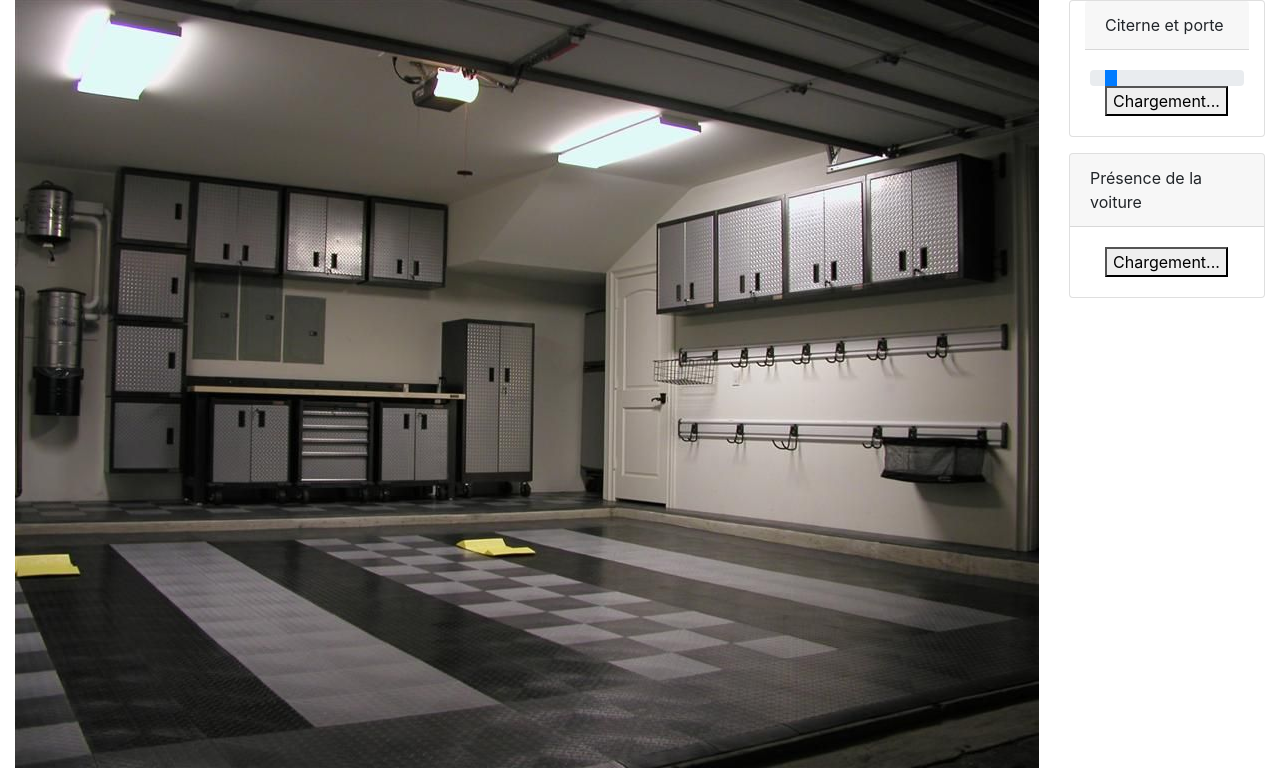
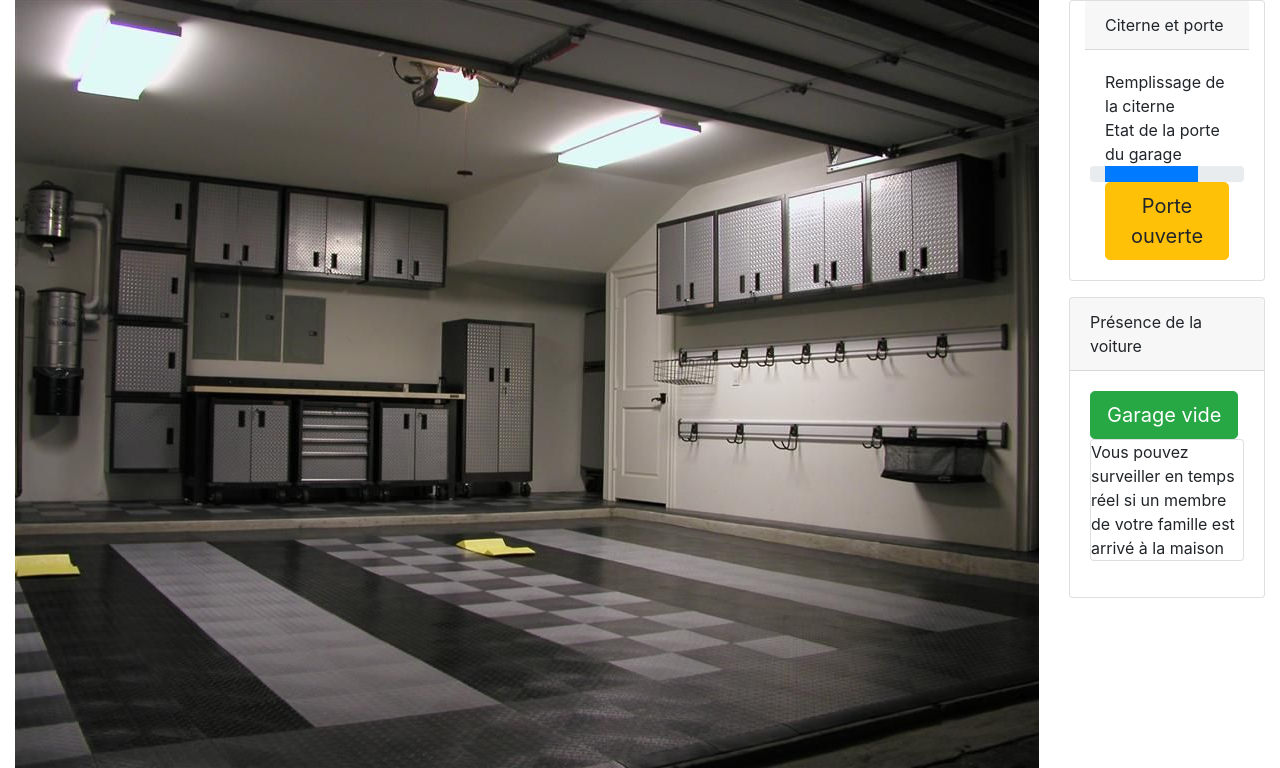
Before and after one commit to FaridAF276/smartbuildingfinal, a PHP site: page /pages/garage.php in a window 1280 px wide. Shown: the part 56-824 px from the top of the page. Run offline with PHP 8.4, Linux system fonts and the light colour scheme; some libraries are stand-ins or nearby versions.

Commit message:
amélioration garage

```diff
--- a/pages/garage.php
+++ b/pages/garage.php
@@ -39,6 +39,10 @@
                             </div>
                             <div class="card-body">
                                 <div class="row">
+                                    <div class="col ">Remplissage de la citerne</div>
+                                    <div class="col ">Etat de la porte du garage</div>
+                                </div>
+                                <div class="row">
                                     <div class="progress col">
                                         <div id="tankProgress"class="progress-bar" role="progressbar" style="width: 10%;" aria-valuenow="25" aria-valuemin="0" aria-valuemax="100"></div>
                                     </div>
@@ -57,8 +61,11 @@
                             Présence de la voiture
                             </div>
                             <div class="card-body">
-                                <div class="col">
-                                    <button id="carPresence">Chargement...</button>
+                                <div class="row">
+                                    <div class="col">
+                                        <button id="carPresence">Chargement...</button>
+                                    </div>
+                                    <div class="col"> <div class="card mb-3">Vous pouvez surveiller en temps réel si un membre de votre famille est arrivé à la maison</div></div>
                                 </div>
                             </div>
                         </div>
--- a/script/garage.js
+++ b/script/garage.js
@@ -81,14 +81,6 @@ try{
         setTimeout(updateData,updateInterval);
 
     }
-    function initializeTemp(tresholdTemp, tresholdHum){
-        let tresholdTempDiv = document.getElementById('tresholdTemp');
-        let tresholdHumDiv = document.getElementById('tresholdHum');
-        tresholdHumDiv.textContent = tresholdTemp.toString();
-        tresholdTempDiv.textContent = tresholdHum.toString();
-    }
-    var tresh =readXML();
-    initializeTemp(tresh.tresholdTemp, tresh.tresholdHum);
     updateData();
 }
 catch (error) {
```
